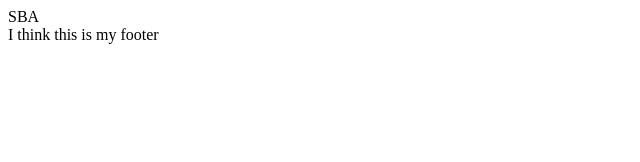
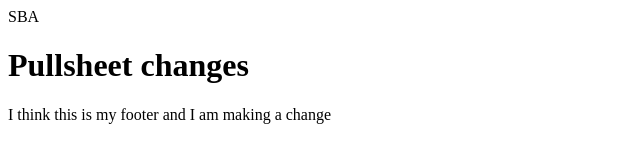
Before and after one commit to ayatmqb/version-control-simulation-ayatmaqbool, a plain HTML site: page index.html in a window 1280 px wide. Shown: the whole page, without its empty margins (0-640 px from the left). Drawn offline with Linux system fonts and the light colour scheme.

Commit message:
Newest chnage for pull

```diff
--- a/index.html
+++ b/index.html
@@ -7,7 +7,8 @@
 </head>
 <body>
     <header> SBA </header>
-    <footer> I think this is my footer</footer>
+    <h1> Pullsheet changes</h1>
+    <footer> I think this is my footer and I am making a change</footer>
 
 </body>
 </html>
```
